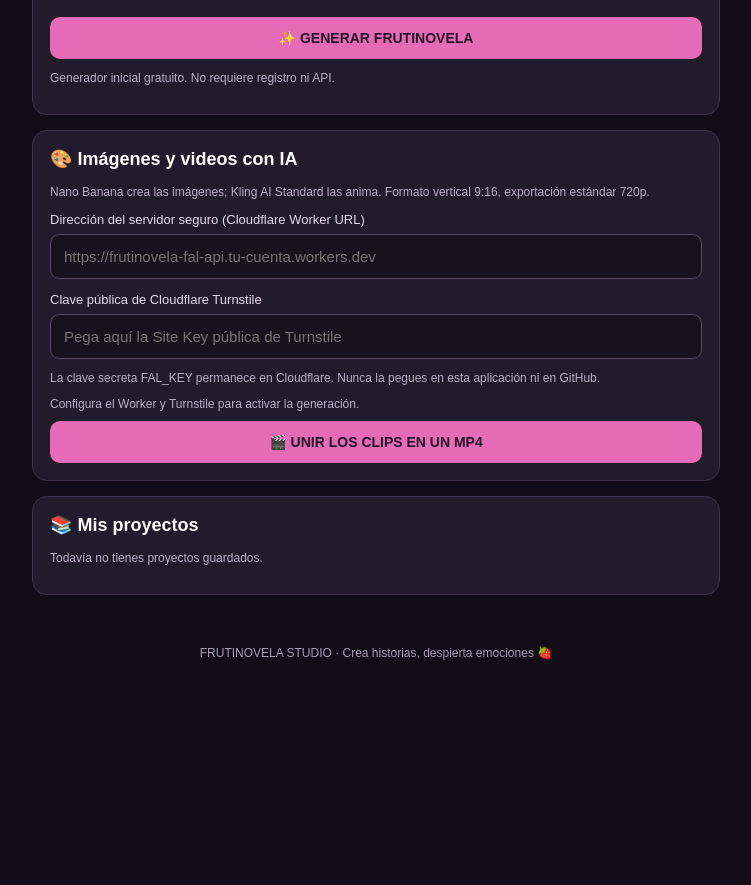
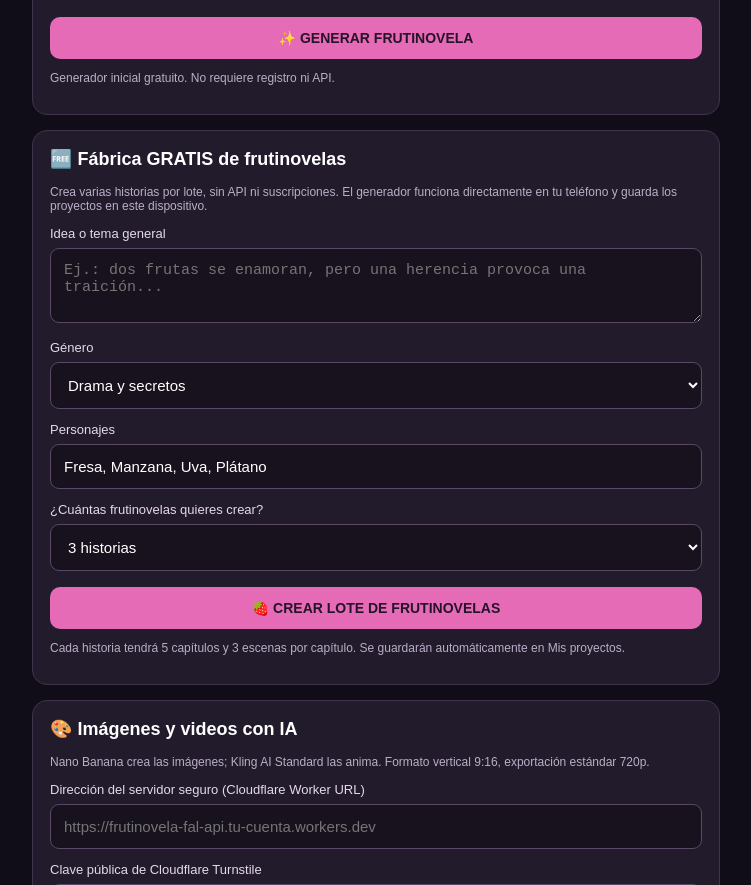
Before and after one commit to vueltasegunda70-rgb/frutinovela-studio, a plain HTML site: page index.html in a window 1280 px wide. Shown: the part 700-1585 px from the top of the page, without its empty margins (264-1015 px from the left). Before the commit the page ends 1380 px from the top, so only its background shows below. Drawn offline with Linux system fonts and the light colour scheme.

Commit message:
Add free batch factory interface

```diff
--- a/index.html
+++ b/index.html
@@ -74,6 +74,34 @@ footer{text-align:center;padding:20px;color:#a99bb5;font-size:12px}
 <p class="small">Generador inicial gratuito. No requiere registro ni API.</p>
 </section>
 
+
+
+<section class="card" id="freeFactory">
+<h2>🆓 Fábrica GRATIS de frutinovelas</h2>
+<p class="small">Crea varias historias por lote, sin API ni suscripciones. El generador funciona directamente en tu teléfono y guarda los proyectos en este dispositivo.</p>
+<label>Idea o tema general</label>
+<textarea id="freeIdea" placeholder="Ej.: dos frutas se enamoran, pero una herencia provoca una traición..."></textarea>
+<label>Género</label>
+<select id="freeGenre">
+<option value="Drama y secretos">Drama y secretos</option>
+<option value="Amor y romance">Amor y romance</option>
+<option value="Traición y venganza">Traición y venganza</option>
+<option value="Comedia">Comedia</option>
+<option value="Misterio">Misterio</option>
+<option value="Drama familiar">Drama familiar</option>
+</select>
+<label>Personajes</label>
+<input id="freeCharacters" value="Fresa, Manzana, Uva, Plátano">
+<label>¿Cuántas frutinovelas quieres crear?</label>
+<select id="freeBatch">
+<option value="1">1 historia</option>
+<option value="3" selected>3 historias</option>
+<option value="5">5 historias</option>
+</select>
+<button class="primary" id="freeGenerate">🍓 CREAR LOTE DE FRUTINOVELAS</button>
+<p class="small" id="freeStatus" aria-live="polite">Cada historia tendrá 5 capítulos y 3 escenas por capítulo. Se guardarán automáticamente en Mis proyectos.</p>
+<div id="freeResults"></div>
+</section>
 
 <section class="card" id="videoStudio">
 <h2>🎨 Imágenes y videos con IA</h2>
@@ -177,8 +205,7 @@ const plans=[
 ["EL NUEVO COMIENZO","El grupo recupera la confianza y abre una nueva etapa sin ocultar lo ocurrido.","Desde hoy, ninguna decisión se tomará a escondidas.","grupo unido al amanecer"],
 ["EL SECRETO QUE QUEDA","Una última llamada revela que alguien conservó una copia de la primera fotografía.","Creyeron que todo terminó... pero yo guardé el original.","teléfono sonando con fotografía misteriosa"]
 ]
-];
-const safe=value=>String(value).replace(/[&<>"']/g,ch=>({"&":"&amp;","<":"&lt;",">":"&gt;",'"':"&quot;","'":"&#39;"}[ch]));
+];const safe=value=>String(value).replace(/[&<>"']/g,ch=>({"&":"&amp;","<":"&lt;",">":"&gt;",'"':"&quot;","'":"&#39;"}[ch]));
 const tone={
 "Amor y romance":"emociones románticas, miradas expresivas y tensión sentimental",
 "Traición y venganza":"suspenso, desconfianza y tensión dramática",
@@ -357,8 +384,7 @@ $("result").scrollIntoView({behavior:"smooth"});
 let frutiVideos={};
 let frutiImages={};
 function videoApiBase(){
-const value=$("videoWorkerUrl").value.trim().replace(/\/+$/,"");
-if(value)localStorage.setItem("frutiWorkerUrl",value);
+const value=$("videoWorkerUrl").value.trim().replace(/\/+$/,"");if(value)localStorage.setItem("frutiWorkerUrl",value);
 return value;
 }
 function videoStatus(message){const el=$("videoGlobalStatus");if(el)el.textContent=message;}
@@ -537,8 +563,7 @@ alert("¡Proyecto guardado! Puedes abrirlo o descargarlo desde Mis proyectos.");
 alert("No hay espacio suficiente en el almacenamiento del navegador. Descarga o elimina proyectos antiguos e inténtalo de nuevo.");
 }
 }
-function restoreProject(index){
-const project=readSavedProjects()[index];
+function restoreProject(index){const project=readSavedProjects()[index];
 if(!project)return;
 currentText=project.text;
 const output=$("output");
@@ -734,6 +759,8 @@ if ("serviceWorker" in navigator) {
   });
 }
  </script>
+
+<script src="./free-mode.js"></script>
 </body>
 
 
```
